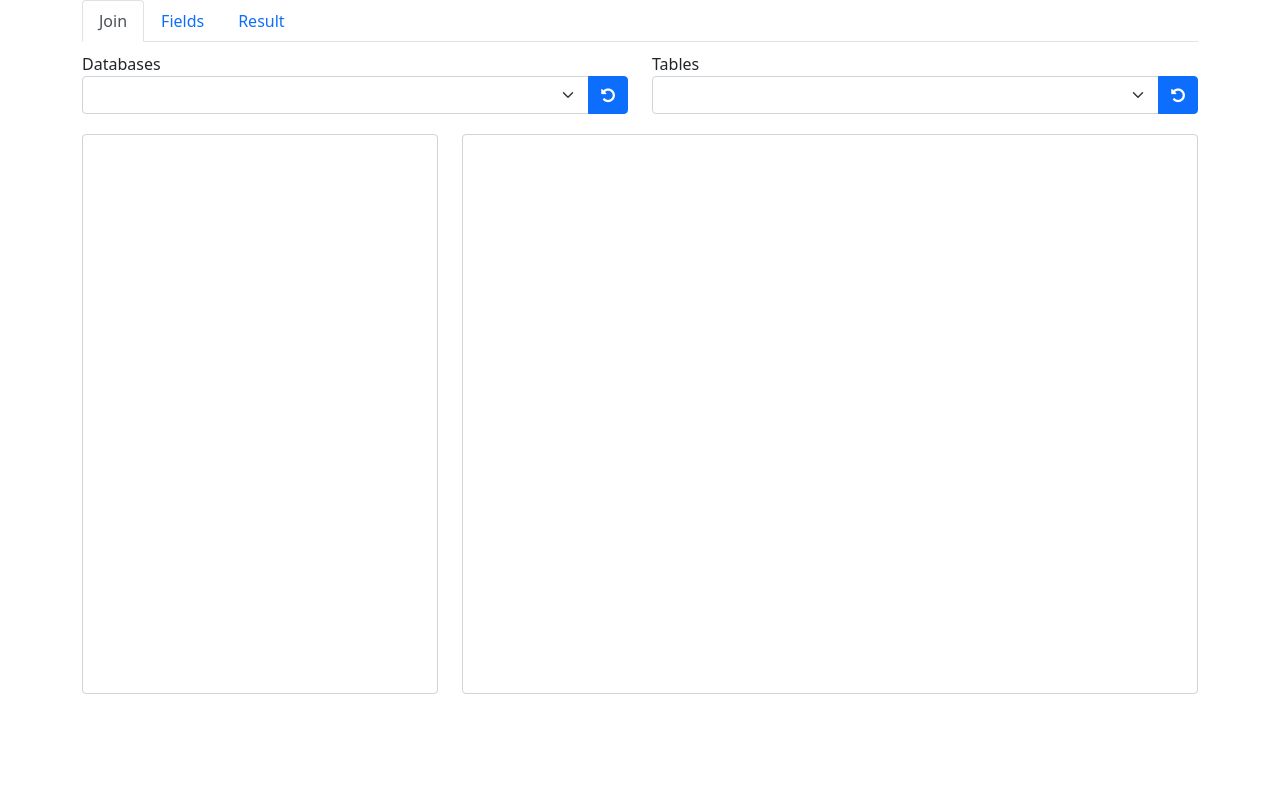
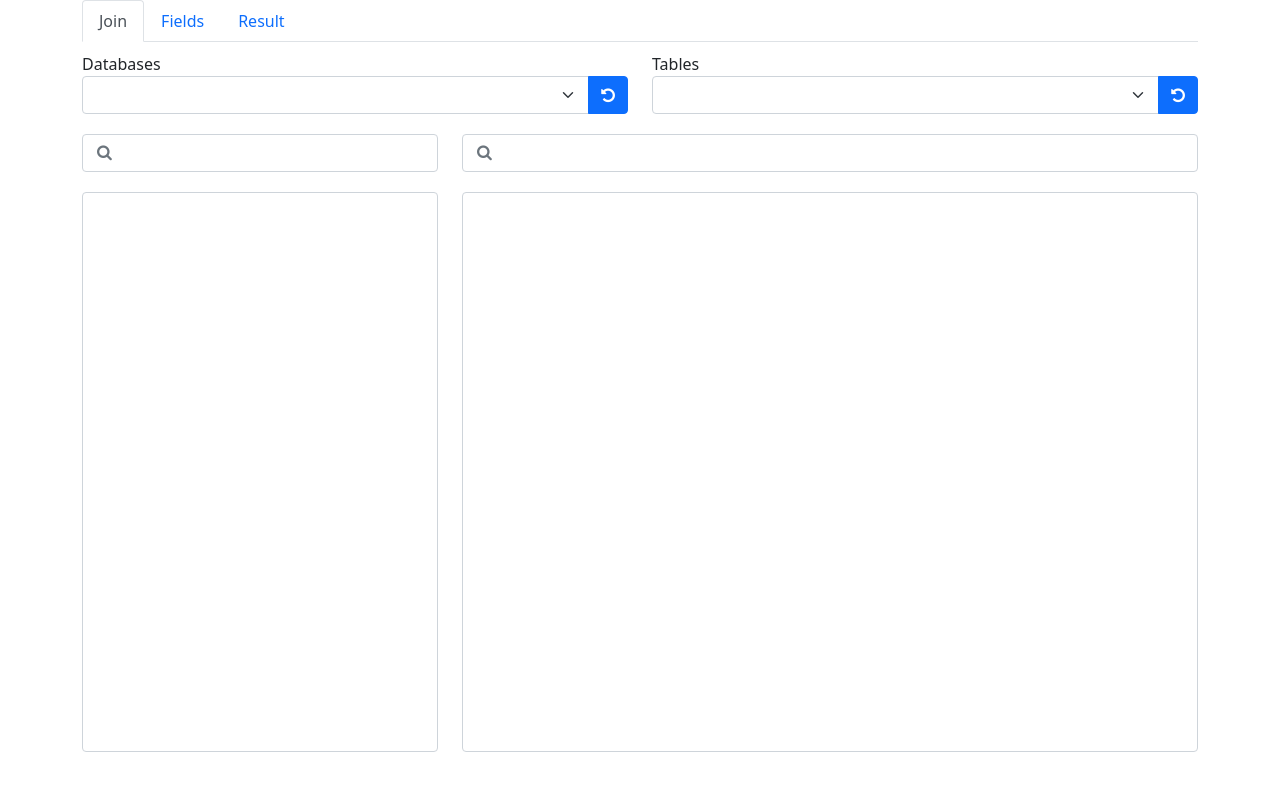
Before and after one commit to Thiago099/sql-helper, a Vue app: page / in a window 1280 px wide. Shown: the top 790 px of the page. Built offline with nearby package versions, Linux system fonts and the light colour scheme.

Commit message:
[feature] search

```diff
--- a/src/app/App.vue
+++ b/src/app/App.vue
@@ -58,7 +58,6 @@ const tabs = ['Join', 'Fields', 'Result']
       <div class="row">
         <div class="col-4">
           <field-container
-            style="height:70vh"
             :active="false"
             @child="move($event, 'child')"
             @parent="move($event, 'parent')"
@@ -69,7 +68,6 @@ const tabs = ['Join', 'Fields', 'Result']
         <div class="col-8">
             <field-container
               :active="true"
-              style="height:70vh"
               @child="back($event, 'child')"
               @parent="back($event, 'parent')"
               :fields="active_fields"
@@ -79,7 +77,7 @@ const tabs = ['Join', 'Fields', 'Result']
       </div>
     </div>
     <div v-show="tab == 'Fields'">
-      <i class="fa fa-search" style="position:absolute;margin-top:10px;margin-left:15px"></i>
+      <i class="fa fa-search text-muted" style="position:absolute;margin-top:10px;margin-left:15px"></i>
       <input type="text" class="form-control" v-model="filter" style="padding-left:40px">
       <div class="content-data form-area form-control" style="height:70vh">
         <div v-for="({table, columns}) of table_fields" :key="table" >
--- a/src/app/fieldContainer.vue
+++ b/src/app/fieldContainer.vue
@@ -48,18 +48,23 @@ function act(event:string,element:foreign_key_data) {
     emit(event as "child" | "parent", element)
 }
 
+const filter = ref('')
+
 
 </script>
 
 
 <template>
-    <div class="form-control table-content content-data">
+    <i class="fa fa-search text-muted" style="position:absolute;margin-top:20px;margin-left:15px"></i>
+    <input type="text" class="form-control" v-model="filter" style="padding-left:40px">
+    <div class="form-control table-content content-data" style="height:70vh">
+
         <div v-for="field of Object.keys(grouped_fields)" :key="field">
             <span class="table-field separator">
             {{field == 0 ? table : foreign_keys.find(item => item.tid == field).alias}}
             </span>
             <div
-                v-for="child of grouped_fields[field].child"
+                v-for="child of grouped_fields[field].child?.filter(item => item.REFERENCED_TABLE_NAME.includes(filter))"
                 :key="child.tid"
                 class="table-field table-child"
                 :class="{'error': !child.supported && active}"
@@ -80,7 +85,7 @@ function act(event:string,element:foreign_key_data) {
                 </div>
             </div>
             <div
-                v-for="parent of grouped_fields[field].parent"
+                v-for="parent of grouped_fields[field].parent?.filter(item => item.TABLE_NAME.includes(filter))"
                 :key="parent.tid"
                 class="table-field table-parent"
                 :class="{'error': !parent.supported && active}"
@@ -88,7 +93,7 @@ function act(event:string,element:foreign_key_data) {
                 @click="act('parent', parent)"
             >
             <div v-if="active" style="display:inline"  @click="$event.stopPropagation()" ref="menu">
-                <span style="padding: 10px;" class="dropdown-toggle" @click="parent.display_dropdown = true;" tabindex="0"  @blur="parent.display_dropdown = false"> {{parent.join}}
+                <span style="padding: 10px;" class="dropdown-toggle" @click="parent.display_dropdown = !parent.display_dropdown;" tabindex="0"  @blur="parent.display_dropdown = false"> {{parent.join}}
                     <div class="dropdown-menu" :class="{'show':parent.display_dropdown}" >
                         <a class="dropdown-item" href="#" @mousedown="parent.join = 'INNER';$emit('update')">INNER</a>
                         <a class="dropdown-item" href="#" @mousedown="parent.join = 'LEFT';$emit('update')">LEFT</a>
```
